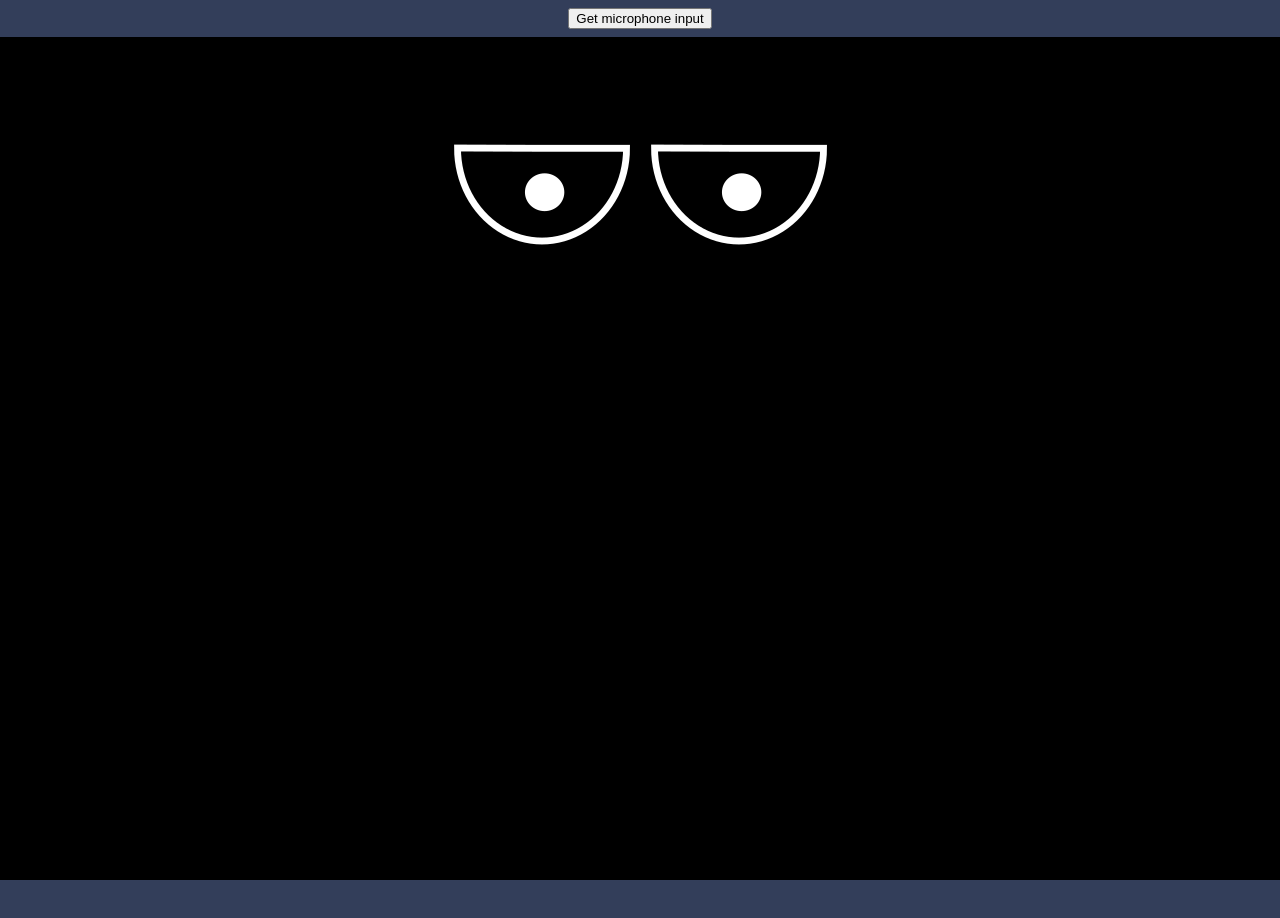
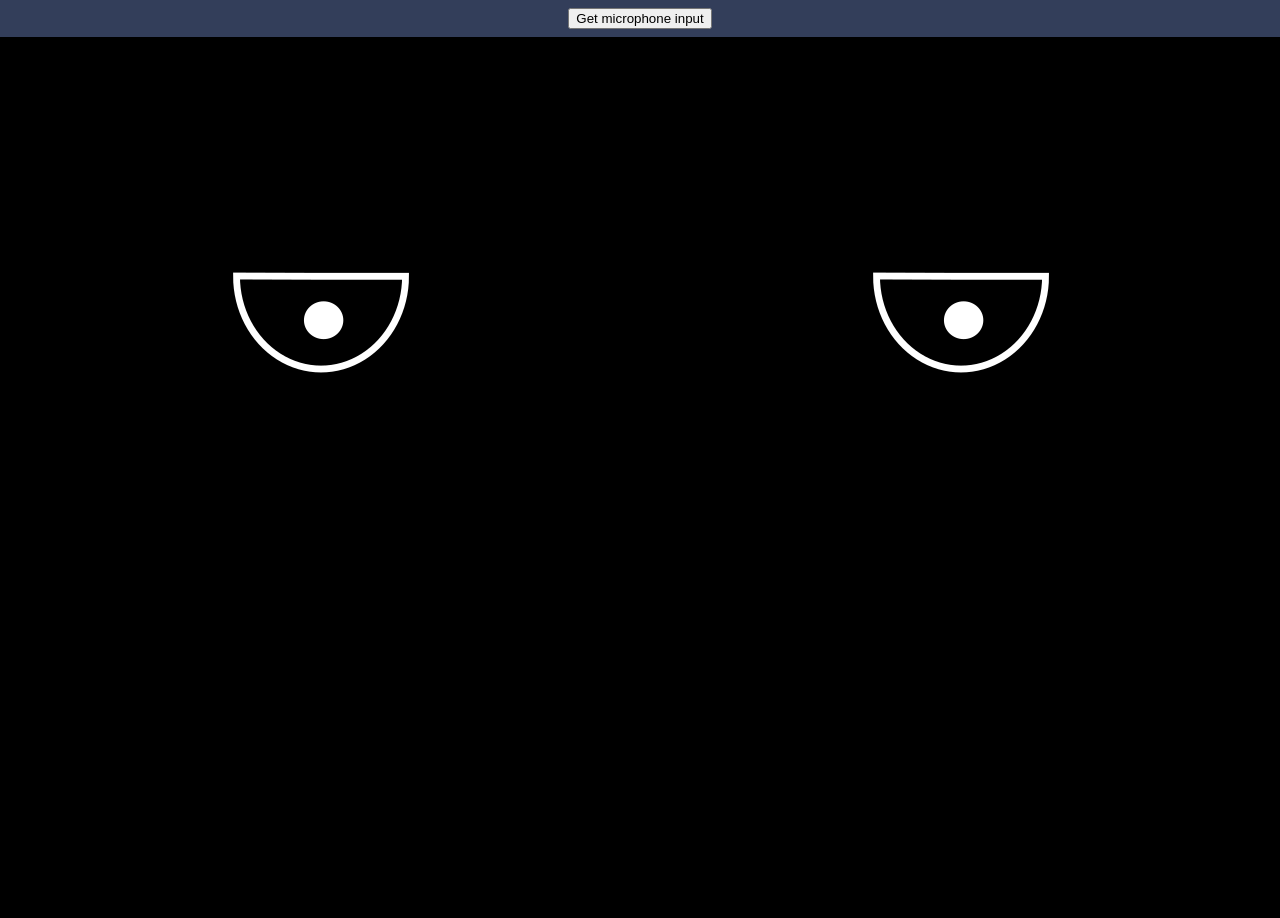
Before and after one commit to elijah-atkins/mic-face, a React (Create React App) app: page / in a window 1280 px wide. Shown: the top 918 px of the page. Before the commit the page ends 880 px from the top, so only its background shows below. Built offline with nearby package versions, Linux system fonts and the light colour scheme.

Commit message:
landscape support

```diff
--- a/src/AudioVisualizer.js
+++ b/src/AudioVisualizer.js
@@ -35,7 +35,7 @@ class AudioVisualizer extends Component {
   }
 
   render() {
-    return <canvas width="300" height="200" ref={this.canvas} />;
+    return <canvas width="400" height="200" ref={this.canvas} />;
   }
 }
 
--- a/src/index.css
+++ b/src/index.css
@@ -16,15 +16,15 @@ header {
   text-align: center;
 }
 .spacer {
-  height: 2rem;
+  height: 20vh;
 }
 .eyes {
   display: flex;
-  justify-content: center;
+  justify-content: space-around;
 }
 
 main {
-  height: 110vh;
+  height: 200vh;
   background: #000;
 }
 main .controls {
```
Also changed, not shown: 1 other file (tests, documents, lock files or other folders).
